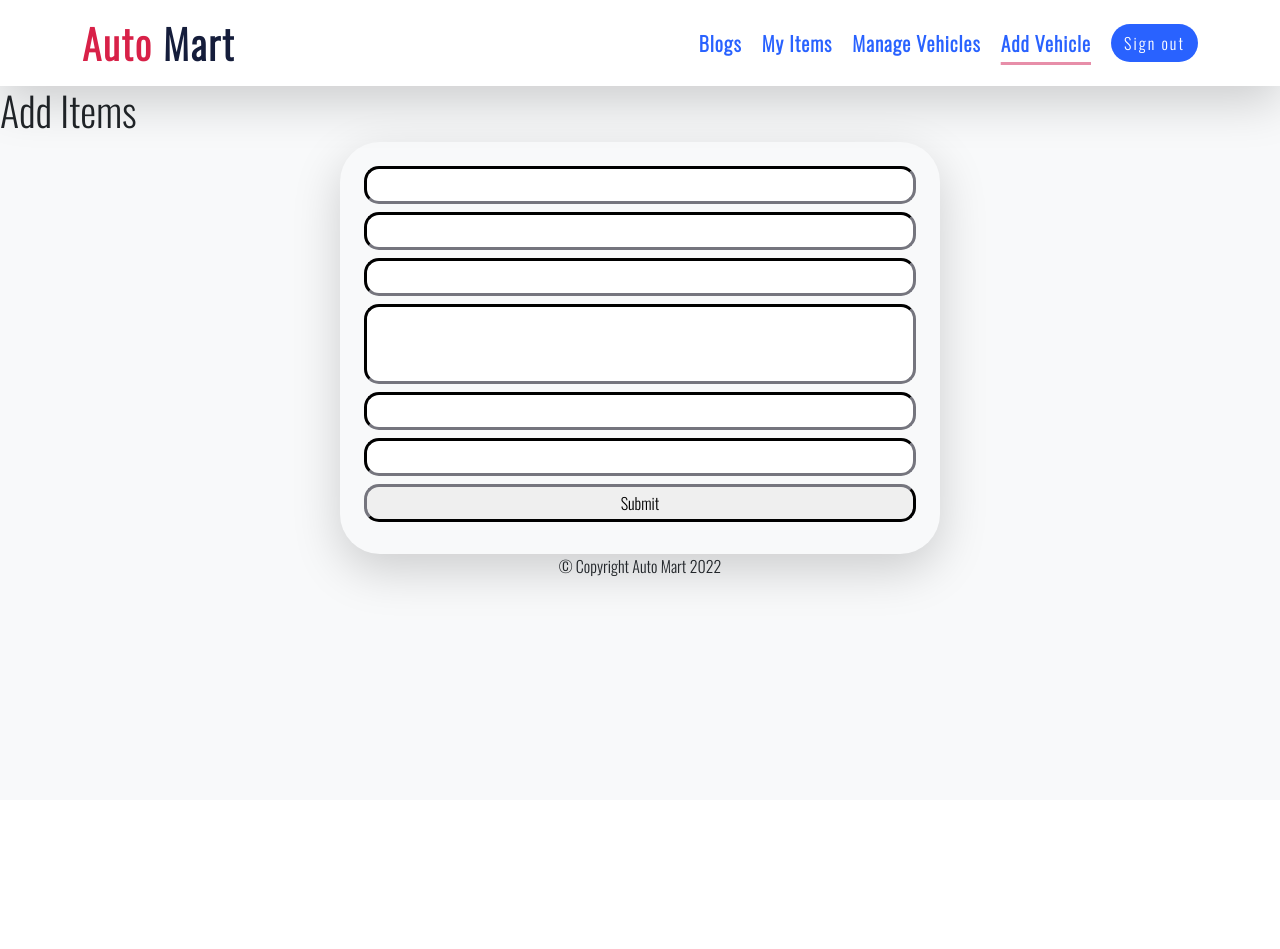
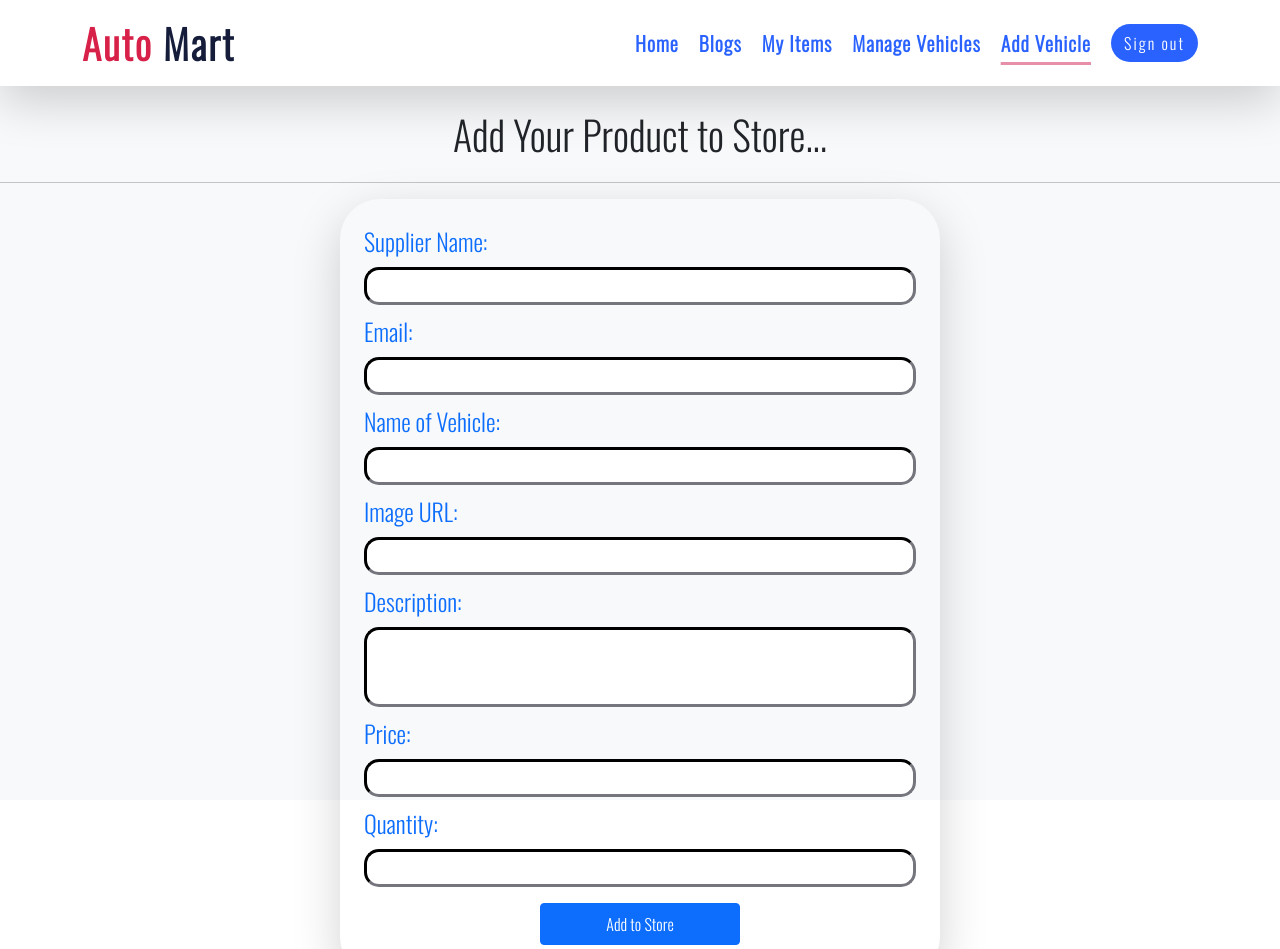
Before and after one commit to JunayedKhanNoor/auto-mart-automobile-warehuse-management-client-app, a React (Create React App) app: page /addItems in a window 1280 px wide. Shown: the top 949 px of the page. Before the commit the page ends 800 px from the top, so only its background shows below. Built offline with nearby package versions, Linux system fonts and the light colour scheme; no server answers.

Commit message:
Home page going on

```diff
--- a/src/App.js
+++ b/src/App.js
@@ -13,6 +13,7 @@ import AddItems from "./components/AddItems/AddItems";
 import Blogs from "./components/Blogs/Blogs";
 import RequiredAuth from "./components/RequiredAuth/RequiredAuth";
 import { ToastContainer } from "react-toastify";
+import Inventories from "./components/Inventories/Inventories"
 
 function App() {
   return (
@@ -23,6 +24,7 @@ function App() {
         <Route path="/home" element={<Home></Home>}></Route>
         <Route path="/login" element={<Login></Login>}></Route>
         <Route path="/register" element={<Register></Register>}></Route>
+        <Route path="/inventory" element={<Inventories></Inventories>}></Route>
         <Route
           path="/inventory/:ID"
           element={
--- a/src/components/AddItems/AddItems.js
+++ b/src/components/AddItems/AddItems.js
@@ -2,31 +2,57 @@ import React from "react";
 import { useAuthState } from "react-firebase-hooks/auth";
 import auth from "../../firebase.init";
 import { useForm } from "react-hook-form";
+import { toast } from "react-toastify";
 
 const AddItems = () => {
   const [user] = useAuthState(auth);
   const { register, handleSubmit } = useForm();
-  const onSubmit = (data) => console.log(data);
+  const onSubmit = (data,e) => {
+    console.log(data);
+    const url = `http://localhost:5000/vehicle`;
+    fetch(url,{
+      method: "POST",
+      headers:{
+        "content-type": "application/json",
+      },
+      body: JSON.stringify(data),
+    })
+    .then(res=>res.json())
+    .then(result=>{
+      console.log(result);
+      toast('Your item added to store');
+    })
+    e.target.reset();
+  };
   return (
     <div>
-      <h1>Add Items</h1>
+      <h1 className="text-center my-4">Add Your Product to Store...</h1>
+      <hr />
       <div style={{ maxWidth: "600px" ,borderRadius:"40px"}} className="mx-auto shadow-lg">
         <form
           className="d-flex flex-column p-4"
           onSubmit={handleSubmit(onSubmit)}
         >
+          <label htmlFor="supplierName" className="text-primary mb-2 fs-4">Supplier Name:</label>
           <input
             style={{borderRadius:'15px',borderColor:'#27272a',borderWidth:'3px'}}
             className="mb-2 p-1"
             value={user?.displayName}
-            {...register("supplierName", { required: true, maxLength: 20 })}
+            {...register("supplierName", { required: true})}
           />
+          <label htmlFor="email" className="text-primary mb-2 fs-4">Email:</label>
           <input style={{borderRadius:'15px',borderColor:'#27272a',borderWidth:'3px'}} className="mb-2 p-1" value={user?.email} {...register("email")} />
-          <input style={{borderRadius:'15px',borderColor:'#27272a',borderWidth:'3px'}} className="mb-2 p-1" {...register("name", { required: true, maxLength: 20 })} />
+          <label htmlFor="name" className="text-primary mb-2 fs-4">Name of Vehicle:</label>
+          <input style={{borderRadius:'15px',borderColor:'#27272a',borderWidth:'3px'}} className="mb-2 p-1" {...register("name", { required: true})} />
+          <label htmlFor="img" className="text-primary mb-2 fs-4">Image URL:</label>
+          <input style={{borderRadius:'15px',borderColor:'#27272a',borderWidth:'3px'}} className="mb-2 p-1" type="text"{...register("img", { required: true})} />
+          <label htmlFor="description" className="text-primary mb-2 fs-4">Description:</label>
           <input style={{borderRadius:'15px',borderColor:'#27272a',borderWidth:'3px',height:'80px'}} className="mb-2 p-1" {...register("description", { required: true })} />
-          <input style={{borderRadius:'15px',borderColor:'#27272a',borderWidth:'3px'}} className="mb-2 p-1" type="number" {...register("price")} />
-          <input style={{borderRadius:'15px',borderColor:'#27272a',borderWidth:'3px'}} className="mb-2 p-1" type="number" {...register("quantity")} />
-          <input style={{borderRadius:'15px',borderColor:'#27272a',borderWidth:'3px'}} className="mb-2 p-1" type="submit" />
+          <label htmlFor="price" className="text-primary mb-2 fs-4">Price:</label>
+          <input style={{borderRadius:'15px',borderColor:'#27272a',borderWidth:'3px'}} className="mb-2 p-1" type="number" {...register("price", { required: true })} />
+          <label htmlFor="quantity" className="text-primary mb-2 fs-4">Quantity:</label>
+          <input style={{borderRadius:'15px',borderColor:'#27272a',borderWidth:'3px'}} className="mb-2 p-1" type="number" {...register("quantity", { required: true })} />
+          <input style={{width:'200px'}} className="my-2 p-2 btn btn-primary mx-auto" type="submit" value="Add to Store"/>
         </form>
       </div>
     </div>
--- a/src/components/Header/Header.js
+++ b/src/components/Header/Header.js
@@ -2,14 +2,16 @@ import { signOut } from "firebase/auth";
 import React from "react";
 import { Container, Nav, Navbar } from "react-bootstrap";
 import { useAuthState } from "react-firebase-hooks/auth";
-import { Link } from "react-router-dom";
+import { Link, useNavigate } from "react-router-dom";
 import auth from "../../firebase.init";
 import CustomLink from "../CustomLink/CustomLink";
 
 const Header = () => {
   const [user, loading, error] = useAuthState(auth);
+  const navigate = useNavigate()
   const logout = () => {
     signOut(auth);
+    navigate("/");
   };
   return (
     <Navbar className="shadow-lg" collapseOnSelect expand="lg" bg="white">
@@ -26,6 +28,7 @@ const Header = () => {
         <Navbar.Toggle aria-controls="responsive-navbar-nav" />
         <Navbar.Collapse id="responsive-navbar-nav">
           <Nav className="ms-auto">
+            <CustomLink to='/'>Home</CustomLink>
             <CustomLink to="/blogs">Blogs</CustomLink>
             {user ?
             <>
--- a/src/components/Home/Home.js
+++ b/src/components/Home/Home.js
@@ -1,11 +1,23 @@
-import React from 'react';
+import React from "react";
 
 const Home = () => {
-    return (
-        <div>
-            <h1>This is home</h1>
-        </div>
-    );
+  return (
+    <div>
+      <h1 className="text-center mt-5 mb-5">
+        Latest{" "}
+        <span className="fw-bold" style={{ color: "#FF2626" }}>
+          {" "}
+          Featured{" "}
+        </span>{" "}
+        Automobile
+      </h1>
+      <hr />
+      <h2 className="text-center mt-5 mb-5">
+        <span style={{ color: "#FF2626" }}>Inventories </span> & Here you go!!
+      </h2>
+
+    </div>
+  );
 };
 
 export default Home;
--- /dev/null
+++ b/src/components/Inventories/Inventories.css
@@ -0,0 +1,10 @@
+.inventories-container{
+    display: grid;
+    grid-template-columns: repeat(2,1fr);
+    gap: 40px;
+}
+@media only screen and (max-width:576px) {
+    .inventories-container{
+        grid-template-columns: repeat(1,1fr);
+    }
+}
--- a/src/components/Inventories/Inventories.js
+++ b/src/components/Inventories/Inventories.js
@@ -1,9 +1,15 @@
 import React from 'react';
+import useVehicles from '../../hooks/useVehicles';
+import Inventory from '../Inventory/Inventory';
+import './Inventories.css';
 
 const Inventories = () => {
+    const [vehicles, setVehicles] = useVehicles(6);
     return (
-        <div>
-            <h1>Inventories</h1>
+        <div className='inventories-container'>
+            {
+                vehicles.map(vehicle=><Inventory key={vehicle._id} vehicle={vehicle}></Inventory>)
+            }
         </div>
     );
 };
--- a/src/components/Inventory/Inventory.js
+++ b/src/components/Inventory/Inventory.js
@@ -1,4 +1,5 @@
 import React from 'react';
+import './Inventory.css'
 
 const Inventory = () => {
     return (
--- /dev/null
+++ b/src/hooks/useVehicles.js
@@ -0,0 +1,22 @@
+import { useEffect, useState } from "react";
+
+const useVehicles =(query)=>{
+    query = query || '';
+    const [vehicles, setVehicles] = useState([]);
+    useEffect(()=>{
+        let url;
+        if (query) {
+           url =`http://localhost:5000/vehicle?size=${query}`;
+        }else{
+            url = `http://localhost:5000/vehicle`
+        }
+        fetch(url)
+        .then(res=>res.json())
+        .then(data=>{
+            setVehicles(data);
+            console.log(data);
+        })
+    },[query])
+    return [vehicles, setVehicles];
+}
+export default useVehicles;
```
Also changed, not shown: src/components/Inventory/Inventory.css (added).
